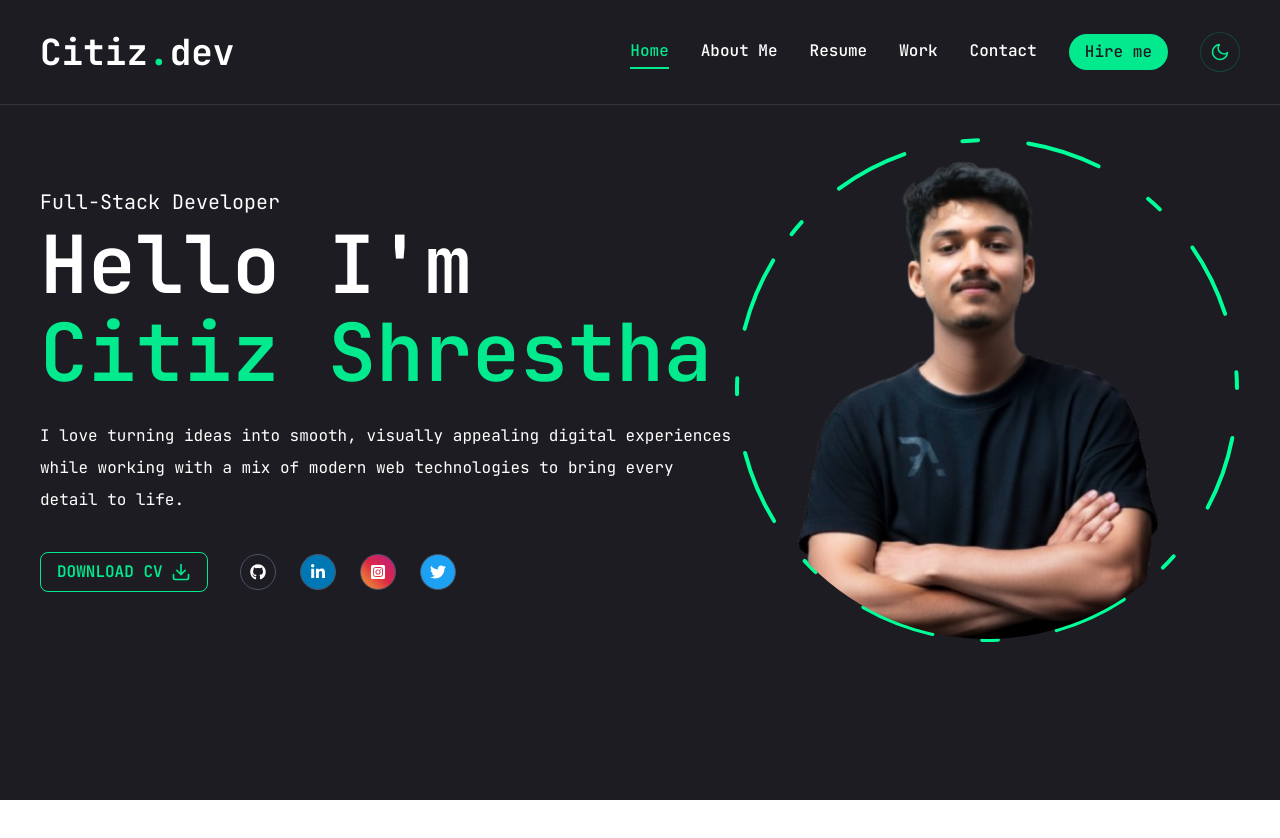
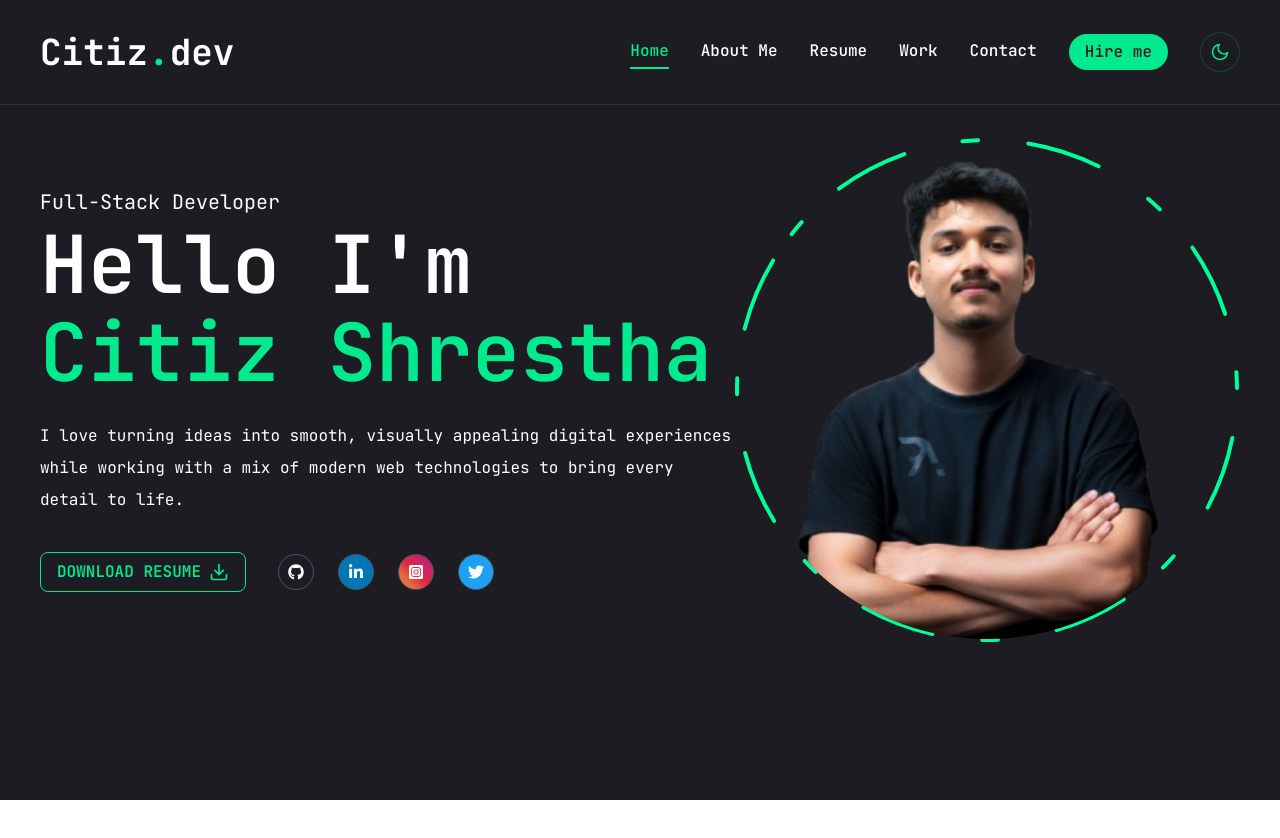
Before and after one commit to Citizshrestha/PortfolioSite, a Next.js app: page / in a window 1280 px wide. Shown: the top 838 px of the page. Built offline with nearby package versions, Linux system fonts and the light colour scheme.

Commit message:
resume download

```diff
--- a/app/page.jsx
+++ b/app/page.jsx
@@ -2,6 +2,8 @@ import Social from "@/components/Social";
 import { Button } from "@/components/ui/button";
 import {FiDownload} from "react-icons/fi";
 import Photo from "@/components/Photo";
+import Link from "next/link";
+
 const Home = () => {
   return (
     <section className="h-full">
@@ -20,10 +22,12 @@ const Home = () => {
                {/* btn and socials*/}
                <div className="flex flex-col items-center gap-8 xl:flex-row">
 
-                  <Button variant="outline" size="lg" className="flex items-center gap-2 uppercase transition-all duration-300 border-accent text-accent hover:bg-accent hover:text-primary">
-                     <span>Download CV</span>
-                     <FiDownload className = "text-xl"/>
-                  </Button>
+                  <Link href="/assets/resume/ResumeFolder/resume.pdf" download="Citiz_Shrestha_Resume.pdf" target="_blank">
+                    <Button variant="outline" size="lg" className="flex items-center gap-2 uppercase transition-all duration-300 border-accent text-accent hover:bg-accent hover:text-primary">
+                       <span>Download Resume</span>
+                       <FiDownload className = "text-xl"/>
+                    </Button>
+                  </Link>
                   <div className="mb-8 xl:mb-0">
                      <Social
                      containerStyles="flex gap-6"
```
